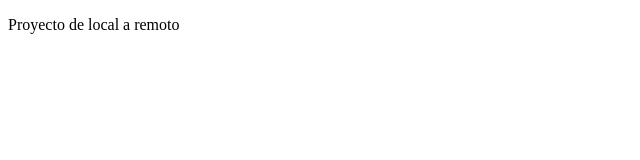
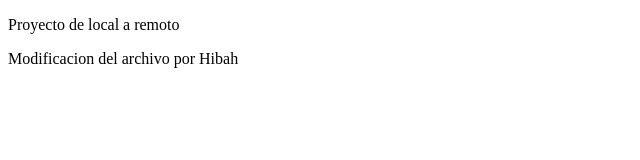
Before and after one commit to Hibahmad1/prlocal-remoto, a plain HTML site: page index.html in a window 1280 px wide. Shown: the whole page, without its empty margins (0-640 px from the left). Drawn offline with Linux system fonts and the light colour scheme.

Commit message:
Modificacion realizada en el fichero de cristina

```diff
--- a/index.html
+++ b/index.html
@@ -7,5 +7,6 @@
 </head>
 <body>
     <p>Proyecto de local a remoto</p>
+    <p>Modificacion del archivo por Hibah</p>
 </body>
 </html>
```
